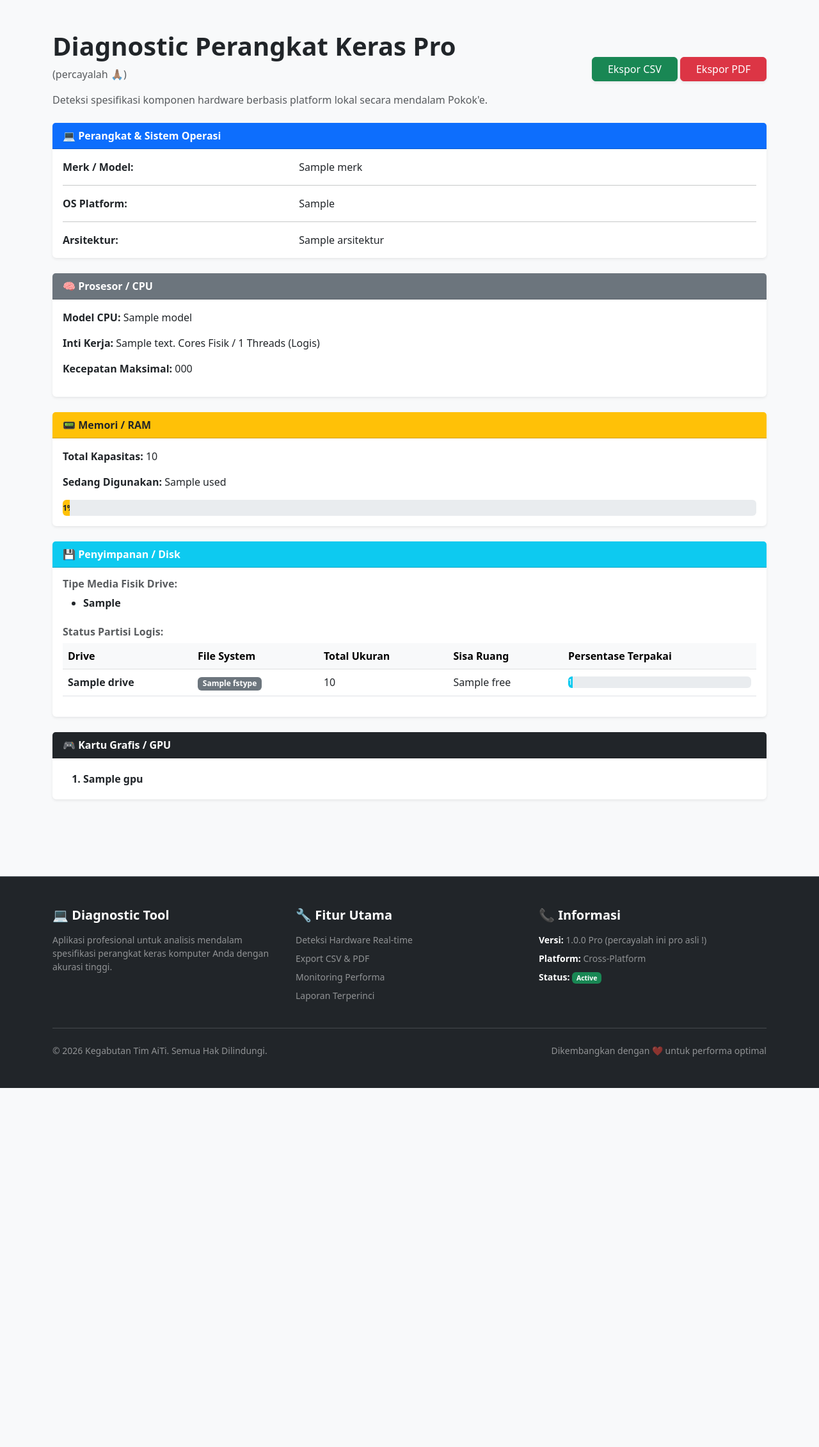
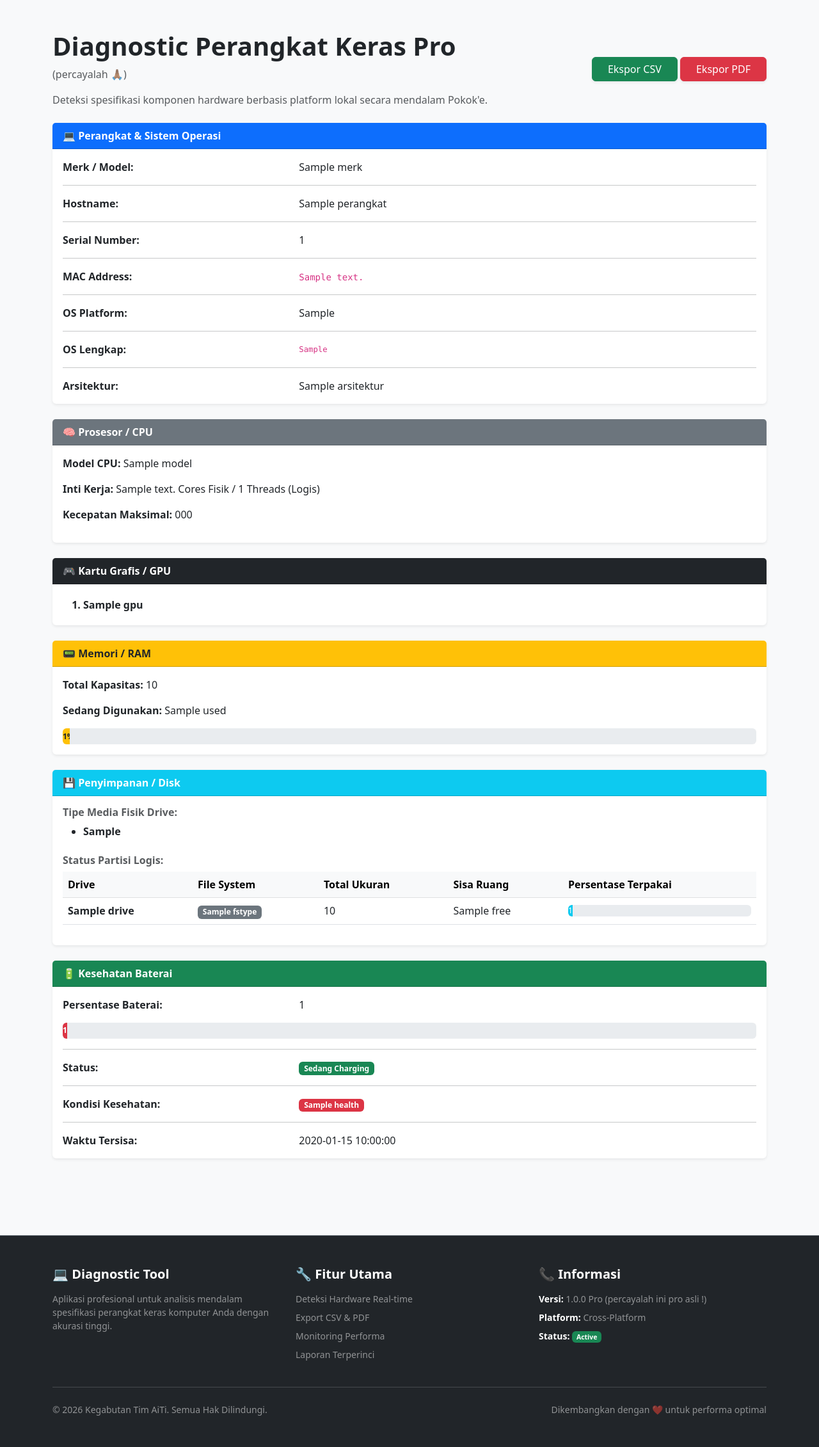
Before and after one commit to itstaffmtani/online-device-inventory, a Flask app: template templates/index.html in a window 1280 px wide. Shown: the whole page at 64% size. Before the commit the page ends 1700 px from the top, so only its background shows below. Run offline with Flask 3, Linux system fonts and the light colour scheme; the template is opened without the code that fills it: most values are stand-ins (such as "Sample title", 1, 10 or a date in 2020).

Commit message:
update: Add sN, hostname, OS, etc

```diff
--- a/app.py
+++ b/app.py
@@ -29,7 +29,11 @@ def export_csv():
 
     # Sistem & Perangkat
     cw.writerow(['Perangkat', 'Merk/Model', sanitize(hw_data['perangkat']['merk'])])
+    cw.writerow(['Perangkat', 'Hostname', sanitize(hw_data['perangkat']['hostname'])])
+    cw.writerow(['Perangkat', 'Serial Number', sanitize(hw_data['perangkat']['serial_number'])])
+    cw.writerow(['Perangkat', 'MAC Address', sanitize(hw_data['perangkat']['mac_address'])])
     cw.writerow(['Perangkat', 'OS Platform', sanitize(hw_data['perangkat']['os'])])
+    cw.writerow(['Perangkat', 'OS Lengkap', sanitize(hw_data['perangkat']['os_lengkap'])])
     cw.writerow(['Perangkat', 'Arsitektur', sanitize(hw_data['perangkat']['arsitektur'])])
 
     # CPU
@@ -53,6 +57,12 @@ def export_csv():
     # GPU
     for idx, gpu in enumerate(hw_data['gpu'], 1):
         cw.writerow(['GPU', f'Unit {idx}', sanitize(gpu)])
+
+    # Battery
+    cw.writerow(['Baterai', 'Persentase', sanitize(hw_data['battery']['percent'])])
+    cw.writerow(['Baterai', 'Status', sanitize(hw_data['battery']['status'])])
+    cw.writerow(['Baterai', 'Kondisi Kesehatan', sanitize(hw_data['battery']['health'])])
+    cw.writerow(['Baterai', 'Waktu Tersisa', sanitize(hw_data['battery']['time_left'])])
 
     output = make_response(si.getvalue())
     output.headers["Content-Disposition"] = "attachment; filename=hardware_report_lengkap.csv"
@@ -78,8 +88,12 @@ def export_pdf():
     pdf.cell(200, 8, txt="[PERANGKAT & SISTEM OPERASI]", ln=True)
     pdf.set_font("Arial", size=11)
     pdf.cell(200, 6, txt=f" Merk / Model : {hw_data['perangkat']['merk']}", ln=True)
-    pdf.cell(200, 6, txt=f" OS Platform  : {hw_data['perangkat']['os']}", ln=True)
-    pdf.cell(200, 6, txt=f" Arsitektur   : {hw_data['perangkat']['arsitektur']}", ln=True)
+    pdf.cell(200, 6, txt=f" Hostname    : {hw_data['perangkat']['hostname']}", ln=True)
+    pdf.cell(200, 6, txt=f" Serial Num  : {hw_data['perangkat']['serial_number']}", ln=True)
+    pdf.cell(200, 6, txt=f" MAC Address : {hw_data['perangkat']['mac_address']}", ln=True)
+    pdf.cell(200, 6, txt=f" OS Platform : {hw_data['perangkat']['os']}", ln=True)
+    pdf.cell(200, 6, txt=f" OS Lengkap  : {hw_data['perangkat']['os_lengkap']}", ln=True)
+    pdf.cell(200, 6, txt=f" Arsitektur  : {hw_data['perangkat']['arsitektur']}", ln=True)
     pdf.ln(4)
 
     # Section 2
@@ -123,6 +137,15 @@ def export_pdf():
     for idx, gpu in enumerate(hw_data['gpu'], 1):
         pdf.cell(200, 6, txt=f" GPU {idx}        : {gpu}", ln=True)
 
+    # Section 6
+    pdf.set_font("Arial", style='B', size=12)
+    pdf.cell(200, 8, txt="[KESEHATAN BATERAI]", ln=True)
+    pdf.set_font("Arial", size=11)
+    pdf.cell(200, 6, txt=f" Persentase    : {hw_data['battery']['percent']}", ln=True)
+    pdf.cell(200, 6, txt=f" Status        : {hw_data['battery']['status']}", ln=True)
+    pdf.cell(200, 6, txt=f" Kondisi       : {hw_data['battery']['health']}", ln=True)
+    pdf.cell(200, 6, txt=f" Waktu Tersisa : {hw_data['battery']['time_left']}", ln=True)
+
     response = make_response(pdf.output(dest='S').encode('latin-1', errors='replace'))
     response.headers['Content-Type'] = 'application/pdf'
     response.headers['Content-Disposition'] = 'attachment; filename=hardware_report_lengkap.pdf'
--- a/templates/index.html
+++ b/templates/index.html
@@ -28,8 +28,28 @@
                 </div>
                 <hr>
                 <div class="row">
+                    <div class="col-sm-4"><strong>Hostname:</strong></div>
+                    <div class="col-sm-8">{{ data.perangkat.hostname }}</div>
+                </div>
+                <hr>
+                <div class="row">
+                    <div class="col-sm-4"><strong>Serial Number:</strong></div>
+                    <div class="col-sm-8">{{ data.perangkat.serial_number }}</div>
+                </div>
+                <hr>
+                <div class="row">
+                    <div class="col-sm-4"><strong>MAC Address:</strong></div>
+                    <div class="col-sm-8"><code>{{ data.perangkat.mac_address }}</code></div>
+                </div>
+                <hr>
+                <div class="row">
                     <div class="col-sm-4"><strong>OS Platform:</strong></div>
                     <div class="col-sm-8">{{ data.perangkat.os }}</div>
+                </div>
+                <hr>
+                <div class="row">
+                    <div class="col-sm-4"><strong>OS Lengkap:</strong></div>
+                    <div class="col-sm-8 small"><code>{{ data.perangkat.os_lengkap }}</code></div>
                 </div>
                 <hr>
                 <div class="row">
@@ -45,6 +65,17 @@
                 <p><strong>Model CPU:</strong> {{ data.cpu.model }}</p>
                 <p><strong>Inti Kerja:</strong> {{ data.cpu.cores_fisik }} Cores Fisik / {{ data.cpu.total_thread }} Threads (Logis)</p>
                 <p><strong>Kecepatan Maksimal:</strong> {{ data.cpu.kecepatan }}</p>
+            </div>
+        </div>
+
+        <div class="card shadow-sm mb-4 border-0">
+            <div class="card-header bg-dark text-white fw-bold">🎮 Kartu Grafis / GPU</div>
+            <div class="card-body">
+                <ol class="mb-0">
+                    {% for gpu in data.gpu %}
+                    <li class="my-1 fw-bold">{{ gpu }}</li>
+                    {% endfor %}
+                </ol>
             </div>
         </div>
 
@@ -101,13 +132,54 @@
         </div>
 
         <div class="card shadow-sm mb-4 border-0">
-            <div class="card-header bg-dark text-white fw-bold">🎮 Kartu Grafis / GPU</div>
+            <div class="card-header bg-success text-white fw-bold">🔋 Kesehatan Baterai</div>
             <div class="card-body">
-                <ol class="mb-0">
-                    {% for gpu in data.gpu %}
-                    <li class="my-1 fw-bold">{{ gpu }}</li>
-                    {% endfor %}
-                </ol>
+                <div class="row mb-3">
+                    <div class="col-sm-4"><strong>Persentase Baterai:</strong></div>
+                    <div class="col-sm-8">{{ data.battery.percent }}</div>
+                </div>
+                <div class="progress style-progress" style="height: 25px;" class="mb-3">
+                    {% if data.battery.percent != 'N/A' %}
+                    <div class="progress-bar {% if data.battery.health == 'Sangat Baik' %}bg-success{% elif data.battery.health == 'Baik' %}bg-info{% elif data.battery.health == 'Cukup' %}bg-warning{% elif data.battery.health == 'Rendah' %}bg-warning{% else %}bg-danger{% endif %} fw-bold" role="progressbar" style="width: {{ data.battery.percent }};">{{ data.battery.percent }}</div>
+                    {% else %}
+                    <div class="progress-bar bg-secondary" role="progressbar" style="width: 100%;">N/A</div>
+                    {% endif %}
+                </div>
+                <hr>
+                <div class="row">
+                    <div class="col-sm-4"><strong>Status:</strong></div>
+                    <div class="col-sm-8">
+                        {% if data.battery.status == 'Sedang Charging' %}
+                        <span class="badge bg-success">{{ data.battery.status }}</span>
+                        {% elif data.battery.status == 'Battery Mode' %}
+                        <span class="badge bg-warning text-dark">{{ data.battery.status }}</span>
+                        {% else %}
+                        <span class="badge bg-secondary">{{ data.battery.status }}</span>
+                        {% endif %}
+                    </div>
+                </div>
+                <hr>
+                <div class="row">
+                    <div class="col-sm-4"><strong>Kondisi Kesehatan:</strong></div>
+                    <div class="col-sm-8">
+                        {% if data.battery.health == 'Sangat Baik' %}
+                        <span class="badge bg-success">{{ data.battery.health }}</span>
+                        {% elif data.battery.health == 'Baik' %}
+                        <span class="badge bg-info">{{ data.battery.health }}</span>
+                        {% elif data.battery.health == 'Cukup' %}
+                        <span class="badge bg-warning text-dark">{{ data.battery.health }}</span>
+                        {% elif data.battery.health == 'Rendah' %}
+                        <span class="badge bg-warning text-dark">{{ data.battery.health }}</span>
+                        {% else %}
+                        <span class="badge bg-danger">{{ data.battery.health }}</span>
+                        {% endif %}
+                    </div>
+                </div>
+                <hr>
+                <div class="row">
+                    <div class="col-sm-4"><strong>Waktu Tersisa:</strong></div>
+                    <div class="col-sm-8">{{ data.battery.time_left }}</div>
+                </div>
             </div>
         </div>
 
```
Also changed, not shown: hardware_service.py (+107 -2 lines).
